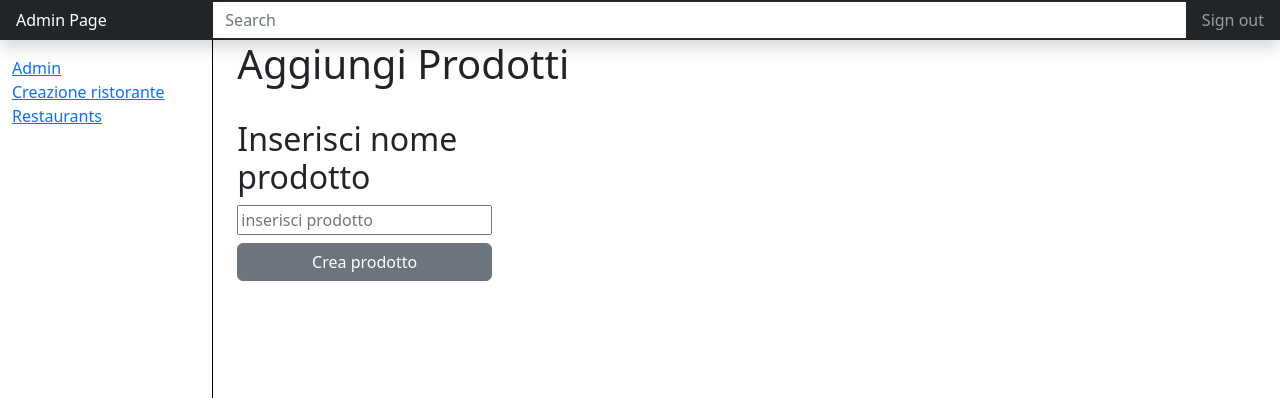
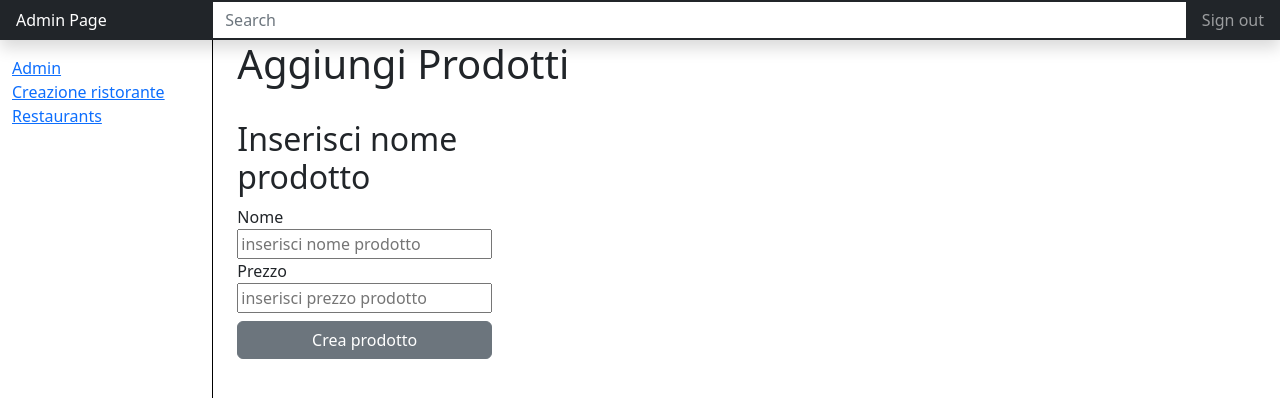
Before and after one commit to luzzetti/JustDRINK, a Vue app in the folder backoffice-ui-vue/: page /restaurants/1/menu/sections/1/products in a window 1280 px wide. Shown: the top 398 px of the page. Built offline with nearby package versions, Linux system fonts and the light colour scheme.

Commit message:
chimata in post products

```diff
--- a/backoffice-ui-vue/src/pages/ShowProduct.vue
+++ b/backoffice-ui-vue/src/pages/ShowProduct.vue
@@ -1,11 +1,14 @@
 <template>
-   <h1>Aggiungi Prodotti</h1>
+    <h1>Aggiungi Prodotti</h1>
 
     <div>
         <form action="" method="POST">
             <div class="d-flex flex-column w-25 mt-4">
                 <h2 class="mt-2" for="">Inserisci nome prodotto</h2>
-                <input type="text w-25" placeholder="inserisci prodotto">
+                <label for="">Nome</label>
+                <input type="text w-25" v-model="name" placeholder="inserisci nome prodotto">
+                <label for="">Prezzo</label>
+                <input type="number w-25" v-model="price" placeholder="inserisci prezzo prodotto">
                 <button class="btn btn-secondary mt-2" @click.prevent="InviaProdotto()">Crea prodotto</button>
             </div>
         </form>
@@ -15,30 +18,30 @@
 <script>
 import axios from 'axios';
 import { store } from '../store';
-    export default {
-        name:'ShowProduct',
-        data() {
+export default {
+    name: 'ShowProduct',
+    data() {
         return {
-           product: '',
-            sections: [],
+            name: '',
+            price: '',
+            products: [],
         }
     },
     methods: {
 
         InviaProdotto() {
             let newData = {
-                product: this.product
+                name: this.name,
+                price: this.price
             }
-            axios.post(`${store.apiBaseUrl}/api/1.0/restaurants/${this.$route.params.id}/menu/sections/${this.$route.params.id}/products`, newData).then((response) => {
+            axios.post(`${store.apiBaseUrl}/api/1.0/restaurants/${this.$route.params.restaurantId}/menu/sections/${this.$route.params.sectionId}/products`, newData).then((response) => {
                 console.log(response.data);
-                this.product = '';
-
+                this.name = '';
+                this.price='';
             })
         },
     }
 }
 </script>
 
-<style lang="scss" scoped>
-
-</style>
+<style lang="scss" scoped></style>
```
